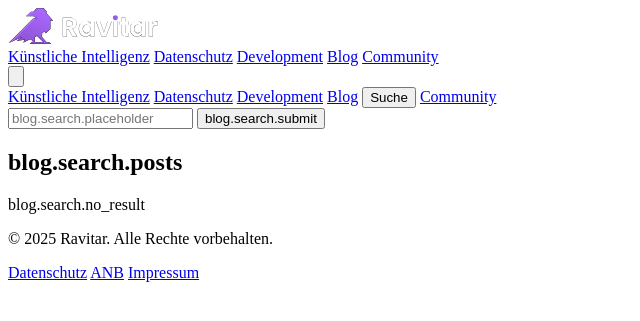
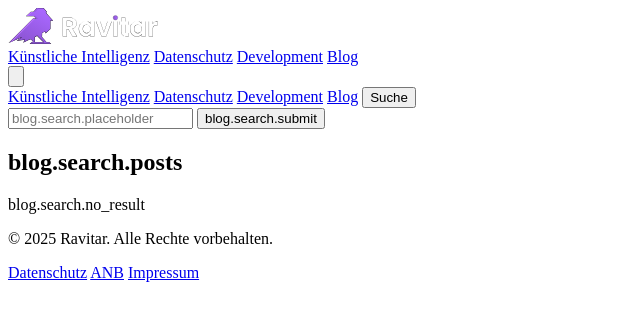
Before and after one commit to ChristianSeip/ravitar-platform, a Symfony app: template templates/blog/list.html.twig in a window 1280 px wide. Shown: the top 321 px of the page, without its empty margins (0-640 px from the left). Run offline with Twig, Linux system fonts and the light colour scheme; the template is opened without the code that fills it, so the values that code supplies are empty; some libraries are stand-ins or nearby versions.

Commit message:
Update: Community Link removed

```diff
--- a/templates/_header.html.twig
+++ b/templates/_header.html.twig
@@ -103,7 +103,6 @@
             <a href="{{ path('blog_tag_overview', { slug: 'datenschutz' }) }}" class="text-[var(--color-gray-700)] hover:text-[var(--color-primary-700)] transition-colors">Datenschutz</a>
             <a href="{{ path('blog_tag_overview', { slug: 'softwareentwicklung' }) }}" class="text-[var(--color-gray-700)] hover:text-[var(--color-primary-700)] transition-colors">Development</a>
             <a href="{{ path('blog_post_list') }}" class="text-[var(--color-gray-700)] hover:text-[var(--color-primary-700)] transition-colors">Blog</a>
-            <a href="https://forum.ravitar.com" class="text-[var(--color-gray-700)] hover:text-[var(--color-primary-700)] transition-colors">Community</a>
         </nav>
 
         {# Mobile-Burger #}
@@ -122,7 +121,6 @@
             <a href="{{ path('blog_tag_overview', { slug: 'softwareentwicklung' }) }}" class="block text-[var(--color-gray-700)] hover:text-[var(--color-primary-700)] transition-colors">Development</a>
             <a href="{{ path('blog_post_list') }}" class="block text-[var(--color-gray-700)] hover:text-[var(--color-primary-700)] transition-colors">Blog</a>
             <button type="button" class="block w-full text-left text-[var(--color-gray-700)] hover:text-[var(--color-primary-700)] transition-colors" data-action="search#toggle">Suche</button>
-            <a href="https://forum.ravitar.com" class="block text-[var(--color-gray-700)] hover:text-[var(--color-primary-700)] transition-colors">Community</a>
         </nav>
     </div>
 </header>
```
